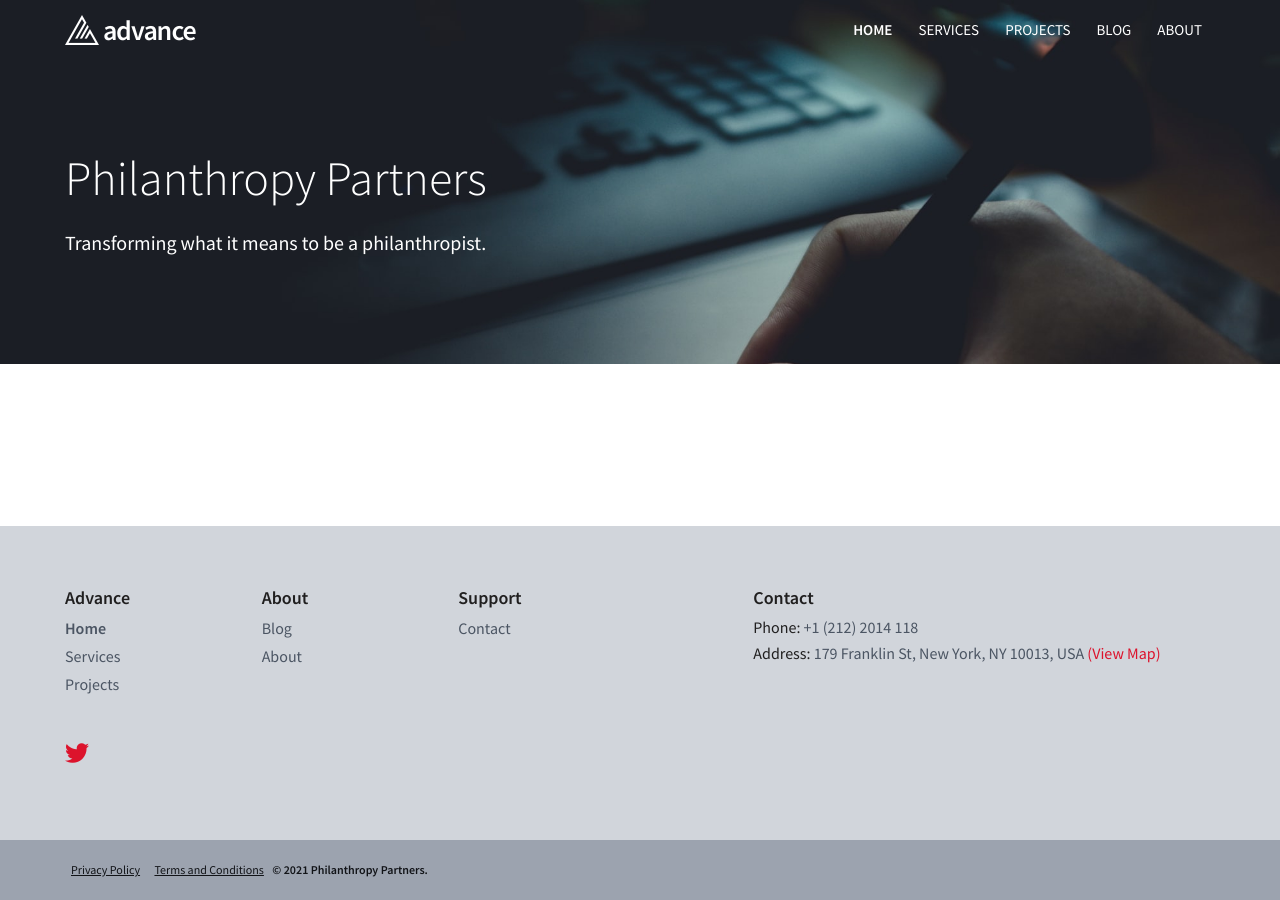
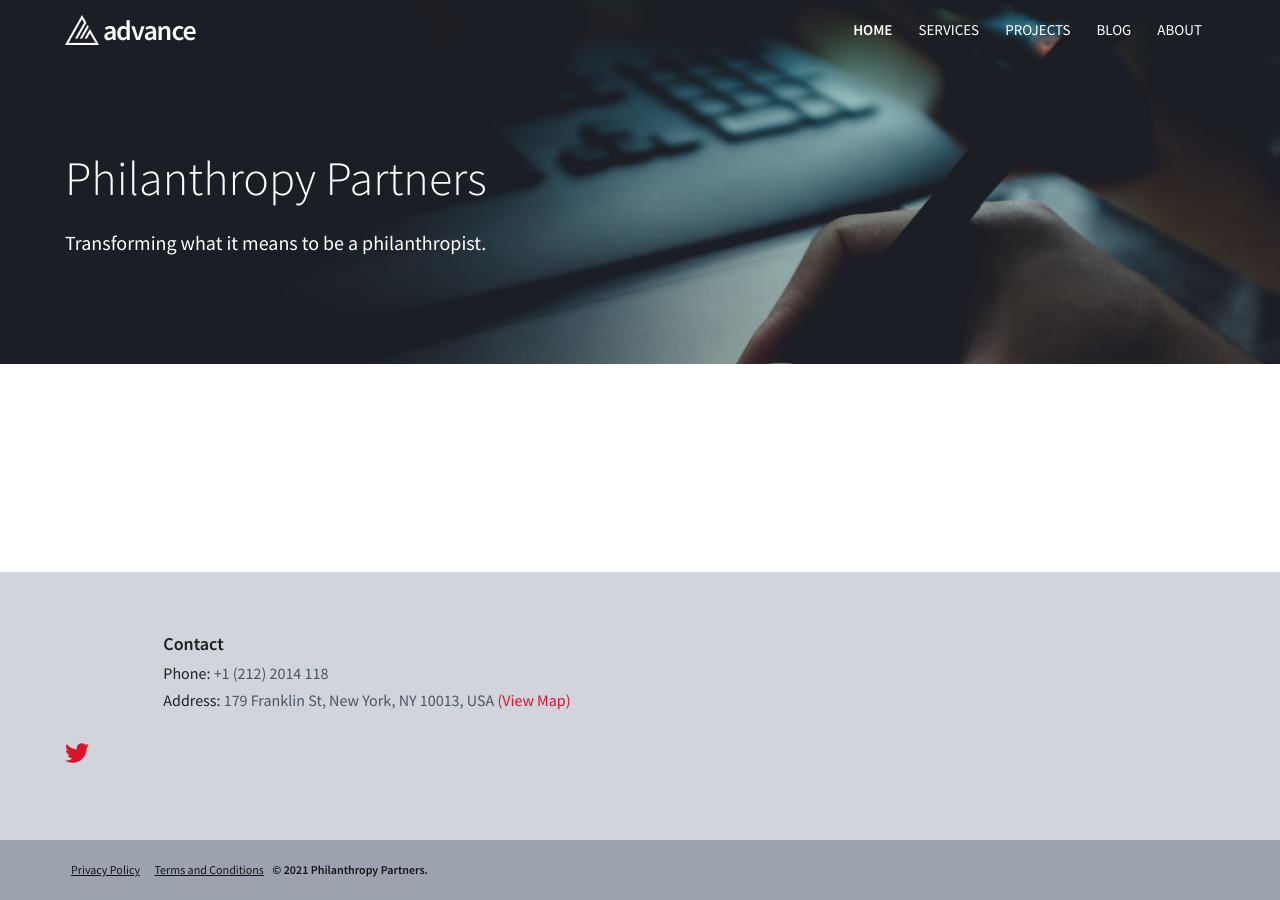
Before and after one commit to phil-partners/newwebsite, a Jekyll site: the page built from pages/home.md, in a window 1280 px wide. Built offline with Jekyll 4.4.1, drawn with Linux system fonts in a browser that asks for light colours.

Commit message:
Update _config.yml

```diff
--- a/_config.yml
+++ b/_config.yml
@@ -85,11 +85,11 @@ footer:
 
   enable_social_media_icons: true
 
-  enable_menu_footer_primary: true
+  enable_menu_footer_primary: false
   footer_primary_menu_title: "Advance"
-  enable_menu_footer_secondary: true
+  enable_menu_footer_secondary: false
   footer_secondary_menu_title: "About"
-  enable_menu_footer_tertiary: true
+  enable_menu_footer_tertiary: false
   footer_tertiary_menu_title: "Support"
   enable_bottom_menu: true
 
```
